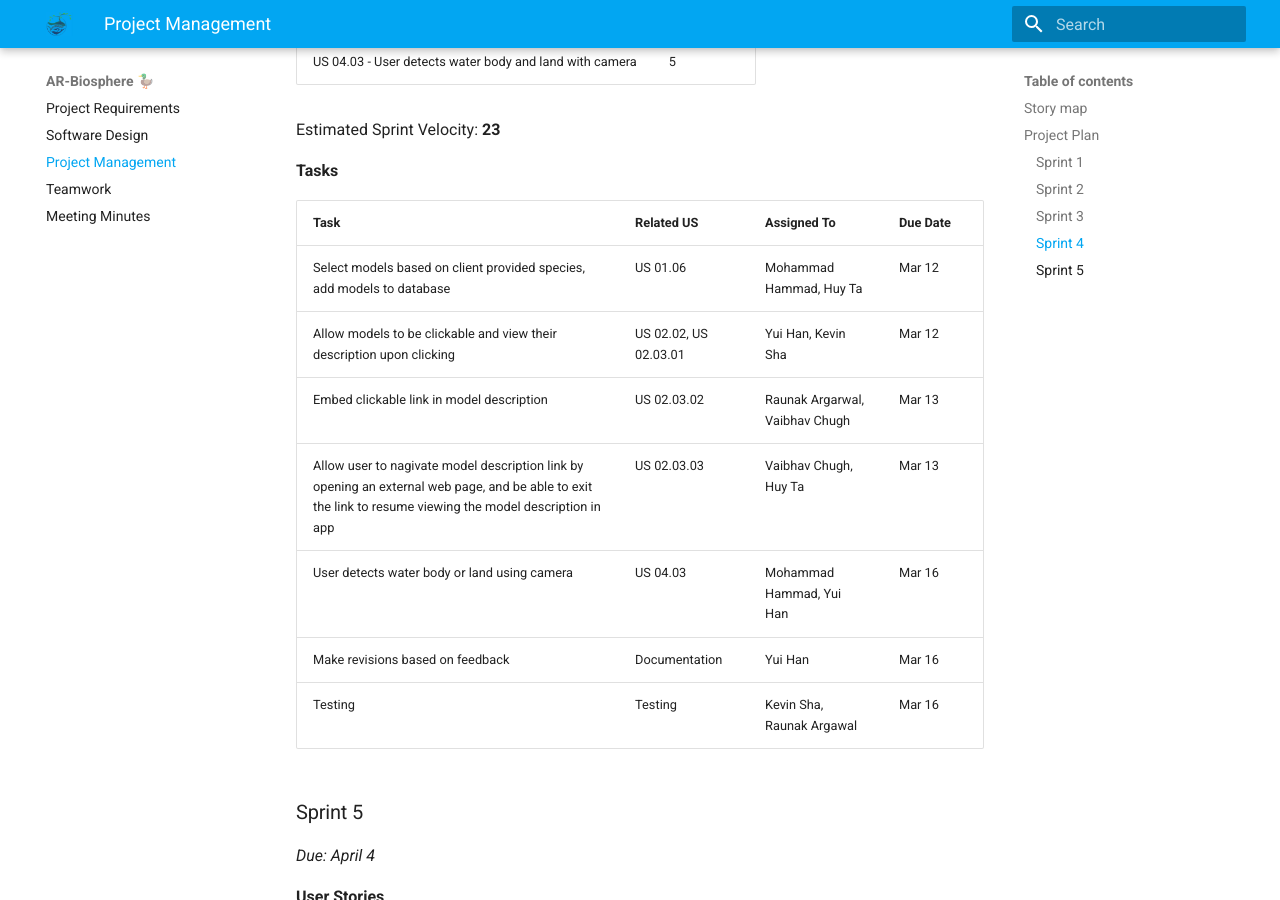
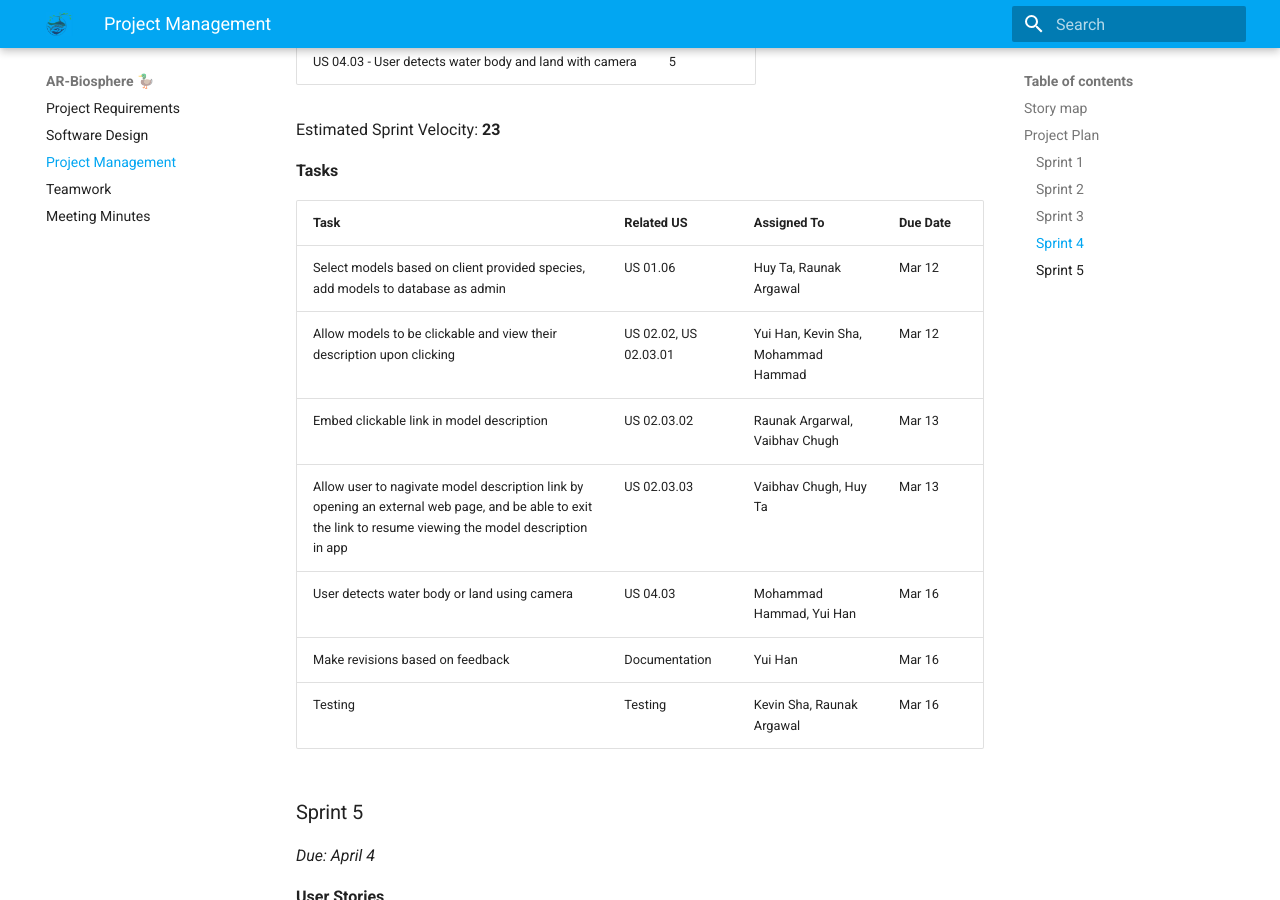
Before and after one commit to antarc0y/AR-Biosphere, an MkDocs documentation site: the page built from docblueprint/pages/management.md, in a window 1280 px wide and 900 px high, scrolled down 4167 px. Built offline with MkDocs 1.6.1 and Material for MkDocs 9.7.7, drawn with Linux system fonts in a browser that asks for light colours.

Commit message:
updates on sprint 4 planning

```diff
--- a/docblueprint/pages/management.md
+++ b/docblueprint/pages/management.md
@@ -99,8 +99,8 @@ Estimated Sprint Velocity: **23**
 
 | **Task**        | **Related US** | **Assigned To** | **Due Date** |
 | --------------- | ------------------- | -------------------- | ------------------------- |
-| Select models based on client provided species, add models to database | US 01.06 | Mohammad Hammad, Huy Ta | Mar 12 |
-| Allow models to be clickable and view their description upon clicking| US 02.02, US 02.03.01 | Yui Han, Kevin Sha | Mar 12 |
+| Select models based on client provided species, add models to database as admin | US 01.06 | Huy Ta, Raunak Argawal | Mar 12 |
+| Allow models to be clickable and view their description upon clicking | US 02.02, US 02.03.01 | Yui Han, Kevin Sha, Mohammad Hammad | Mar 12 |
 | Embed clickable link in model description | US 02.03.02 | Raunak Argarwal, Vaibhav Chugh| Mar 13 |
 | Allow user to nagivate model description link by opening an external web page, and be able to exit the link to resume viewing the model description in app | US 02.03.03 | Vaibhav Chugh, Huy Ta | Mar 13 |
 | User detects water body or land using camera | US 04.03 | Mohammad Hammad, Yui Han | Mar 16 |
```
